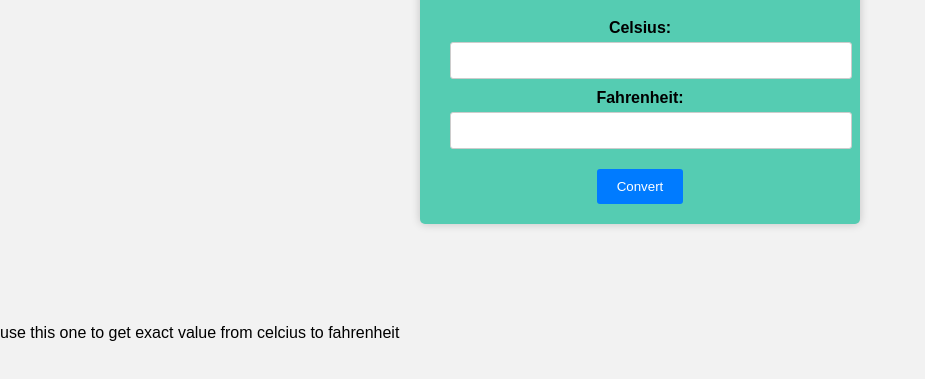
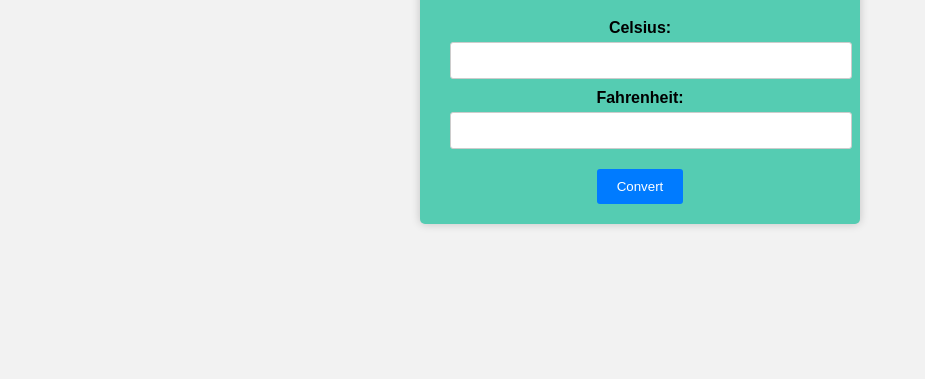
Before and after one commit to SOMNATH0904/Bharat-Intern, a plain HTML site: page Task 1 - Temperature Converter/index.html in a window 1280 px wide. Shown: the part 181-560 px from the top of the page, without its empty margins (0-925 px from the left). Drawn offline with Linux system fonts and the light colour scheme.

Commit message:
Revert "add a information"

```diff
--- a/Task 1 - Temperature Converter/index.html
+++ b/Task 1 - Temperature Converter/index.html
@@ -19,7 +19,7 @@
         </div>
         <button id="convert">Convert</button>
     </div>
-     <div class="info">use this one to get exact value from celcius to fahrenheit</div>
+
     <script src="app.js"></script>
 </body>
 </html>
```
Also changed, not shown: 1 other file.
